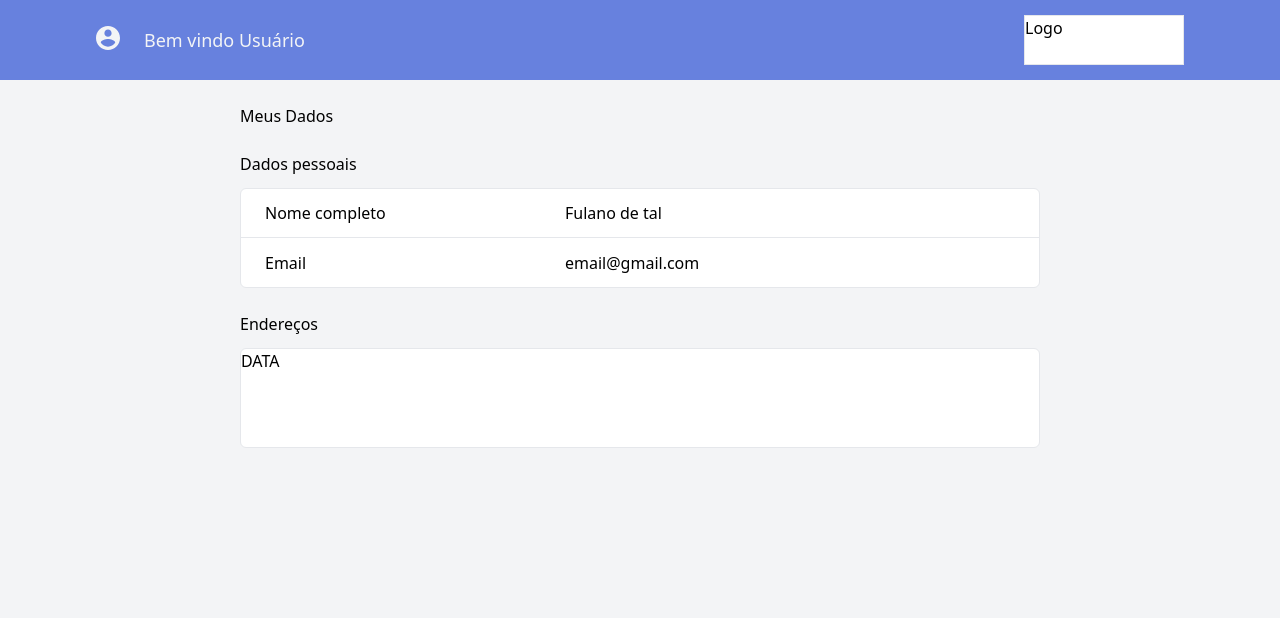
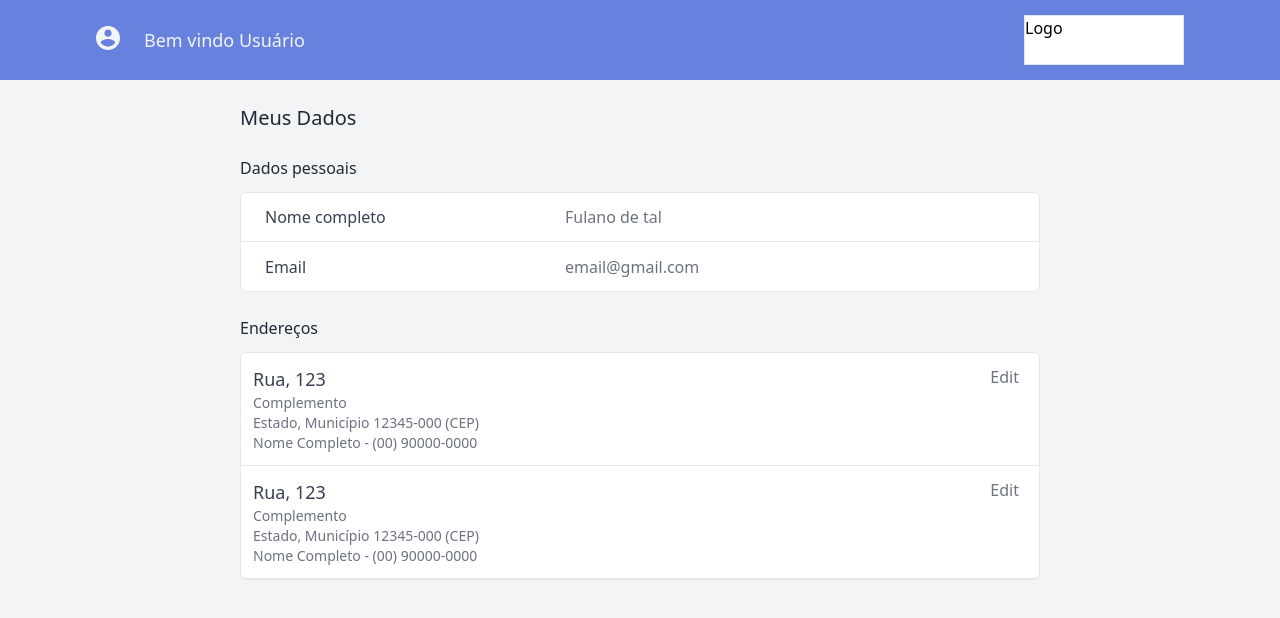
Before and after one commit to Leandro-C-Reis/store-web, a Next.js app: page /profile in a window 1280 px wide. Shown: the top 618 px of the page. Built offline with nearby package versions, Linux system fonts and the light colour scheme.

Commit message:
feat(profile): finish profile page

```diff
--- a/src/pages/profile.tsx
+++ b/src/pages/profile.tsx
@@ -3,31 +3,47 @@ import Header from '@/components/cart/header';
 
 const Profile = () => {
 
+    const Address = () => {
+        return (
+            <div className="w-full h-full flex relative border-b">
+                <div className="w-4/5 h-auto p-3 flex flex-col justify-around">
+                    <h3 className="text-lg text-gray-700">Rua, 123</h3>
+                    <p className="text-sm">Complemento</p>
+                    <p className="text-sm">Estado, Município 12345-000 (CEP)</p>
+                    <p className="text-sm">Nome Completo - (00) 90000-0000</p>
+                </div>
+                <div className="absolute top-3 right-5 cursor-pointer">
+                    Edit
+                </div>
+            </div>
+        );
+    }
+
     return (
         <div className="h-screen bg-gray-100">
             <Header />
             <div className="w-auto flex flex-col items-center justify-evenly">
-                <div className="my-6">
-                    <h1>Meus Dados</h1>
+                <div className="my-6 text-gray-800">
+                    <h1 className="text-xl font-medium">Meus Dados</h1>
                     <div className="my-6">
                         <h2 className="my-3">
                             Dados pessoais
                         </h2>
-                        <div className="w-800px h-100px border rounded-md bg-white">
+                        <div className="w-800px h-100px border rounded-md bg-white text-gray-500 font-light">
                             <div className="w-full h-2/4 border-b px-6 flex items-center">
-                                <div className="w-2/5">
-                                    <span className="">
+                                <div className="w-2/5 text-gray-700">
+                                    <span>
                                         Nome completo
                                     </span>
                                 </div>
                                 <div className="w-3/5">
-                                    <span className="">
+                                    <span>
                                         Fulano de tal
                                     </span>
                                 </div>
                             </div>
                             <div className="w-full h-2/4 flex items-center px-6">
-                                <div className="w-2/5">
+                                <div className="w-2/5 text-gray-700">
                                     <span>
                                         Email
                                     </span>
@@ -44,8 +60,9 @@ const Profile = () => {
                         <h2 className="my-3">
                             Endereços
                         </h2>
-                        <div className="w-800px h-100px border rounded-md bg-white">
-                            DATA
+                        <div className="w-800px h-140px border rounded-md bg-white text-gray-500 font-light">
+                            <Address />
+                            <Address />
                         </div>
                     </div>
                 </div>
```
